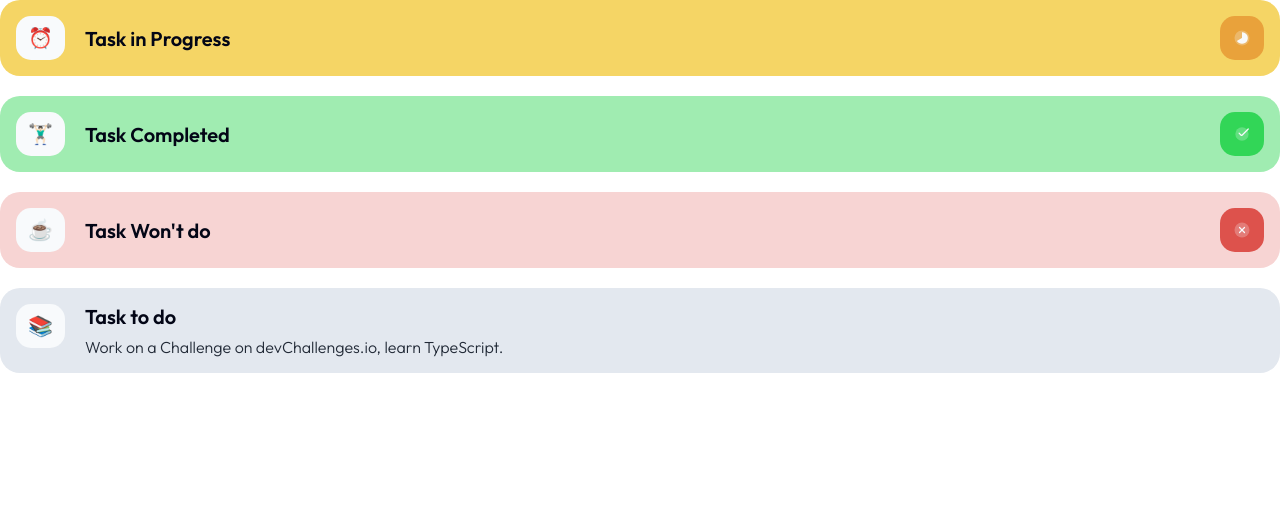
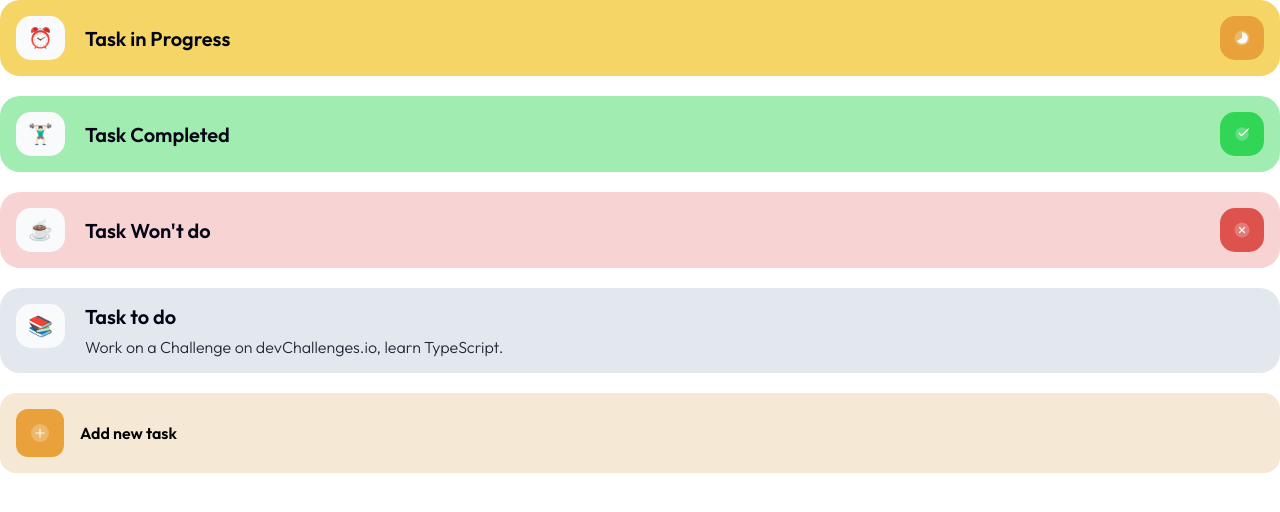
Before and after one commit to macin-dev/my-task-board, a React (Vite) app: page / in a window 1280 px wide. Shown: the top 512 px of the page. Built offline with nearby package versions, Linux system fonts and the light colour scheme.

Commit message:
feat(component): add and render the AddNewTask with no functionality

```diff
--- a/src/App.jsx
+++ b/src/App.jsx
@@ -1,7 +1,13 @@
+import AddNewTask from "./components/AddNewTask";
 import TaskList from "./components/TaskList";
 
 function App() {
-  return <TaskList />;
+  return (
+    <>
+      <TaskList />
+      <AddNewTask />
+    </>
+  );
 }
 
 export default App;
--- /dev/null
+++ b/src/components/AddNewTask.jsx
@@ -0,0 +1,11 @@
+export default function AddNewTask() {
+  return (
+    <button type="button" className="add-button">
+      <span className="add-button__icon">
+        <img src="/src/assets/Add_round_duotone.svg" alt="plus icon" />
+      </span>
+
+      <h2 className="add-button__title">Add new task</h2>
+    </button>
+  );
+}
--- a/src/index.css
+++ b/src/index.css
@@ -33,7 +33,8 @@ body {
 /* TaskList component */
 .task-list,
 .task-list__item,
-.task-list__texts {
+.task-list__texts,
+.add-button {
   display: flex;
 }
 
@@ -86,7 +87,8 @@ body {
   margin-left: auto;
 }
 
-.task-list__state > img {
+.task-list__state > img,
+.add-button__icon > img {
   display: block;
 }
 
@@ -124,3 +126,30 @@ body {
 .task-list__state--canceled {
   background-color: var(--red-color);
 }
+
+/* AddNewTask component */
+.add-button {
+  box-sizing: border-box;
+  font-family: "Outfit", sans-serif;
+  font-size: 1rem;
+  width: 100%;
+  align-items: center;
+  column-gap: 1em;
+  background-color: var(--light-yellow-color);
+  border-radius: 1em;
+  padding: 1em;
+  border: none;
+  margin-top: 1.25em;
+  cursor: pointer;
+}
+
+.add-button__icon {
+  background-color: var(--orange-color);
+  padding: 0.75em;
+  border-radius: 0.75em;
+}
+
+.add-button__title {
+  font-size: inherit;
+  font-weight: 600;
+}
```
